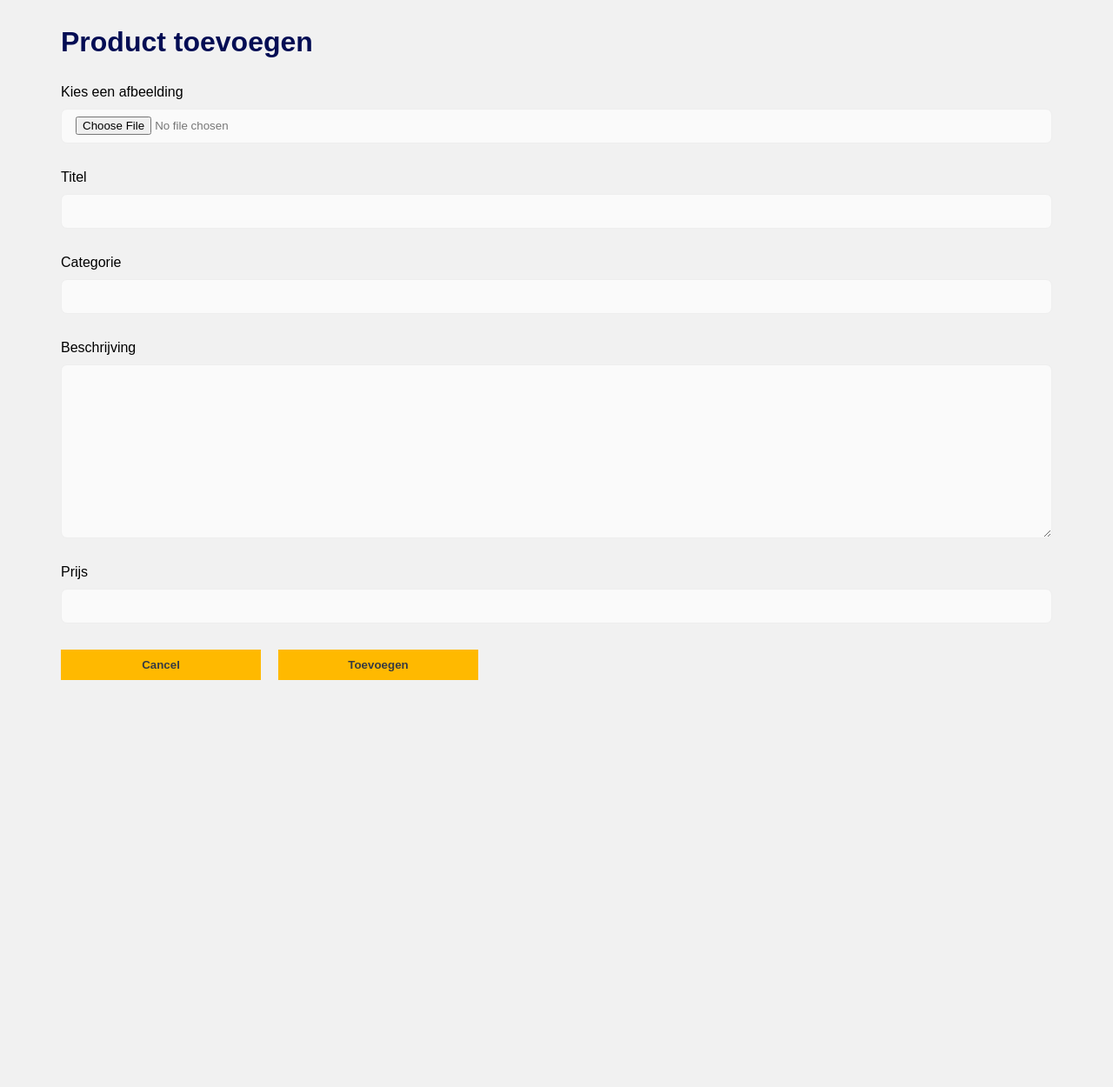
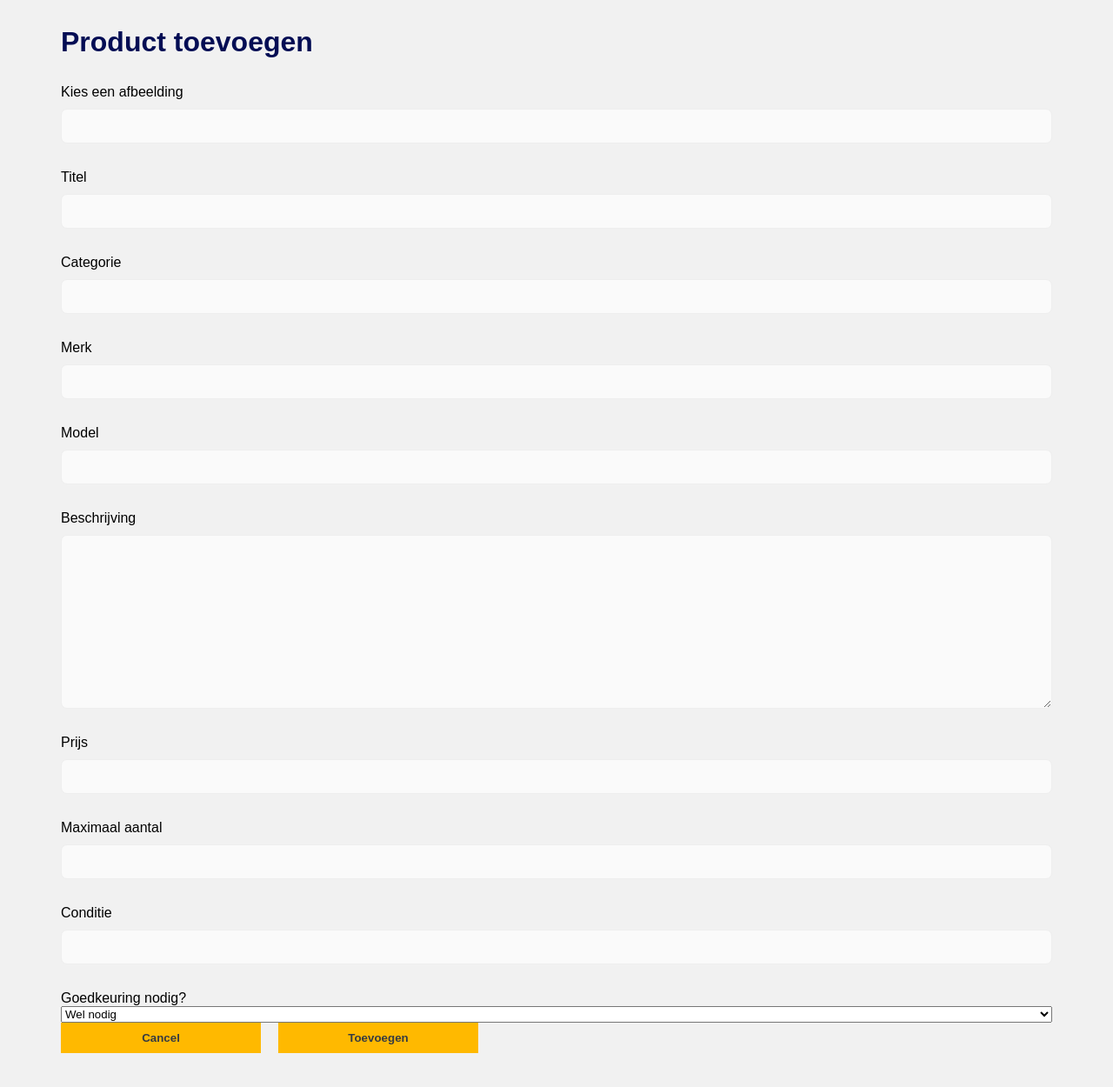
Before and after one commit to oosterlee/ipmedt-4-ktvoorraad, a React (Create React App) app: page /toevoegen in a window 1280 px wide. Shown: the top 1250 px of the page at 87% size. Before the commit the page ends 832 px from the top, so only its background shows below. Built offline with nearby package versions, Linux system fonts and the light colour scheme.

Commit message:
post functie deels geintegreerd

```diff
--- a/src/pages/AddProducts.jsx
+++ b/src/pages/AddProducts.jsx
@@ -1,35 +1,106 @@
 import React, { Component } from 'react';
 import '../css/addproducts.css'
+import axios from 'axios';
 
 
 class AddProducts extends Component {
+    constructor(props) {
+		super(props);
+
+        this.state = {
+            image: '',
+            productname: '',
+            description: '',
+            category: '',
+            brand: '',
+            model: '',
+            price: '',
+            maxorders: '',
+            condition: '',
+            approval: '',
+        }
+
+
+
+        this.changeHandler = e =>
+        {
+            this.setState({[e.target.name]: e.target.value})
+        }
+
+        this.submitHandler = e =>
+        {
+            e.preventDefault()
+            console.log(this.state)
+            const header = {
+                headers: {"Accept": "application/json"}
+              };
+            axios
+			    .post('http://localhost:8000/api/products/store', this.state, header)
+			    .then(response => {
+				console.log(response)
+			    })
+			    .catch(error => {
+				console.log(error)
+
+			})
+        };
+
+	}
+                //   axios({
+            //     method: 'post',
+            //     url: '/http://localhost:8000/api/products/store',
+            //     data: {
+            //       firstName: 'Fred',
+            //       lastName: 'Flintstone'
+            //     }
+            //   });
 
     render() {
+        const { image, productname, description, category, brand, model, price, maxorders, condition, approval} = this.state
 		return (
             <section class="add">
                 <h1 class="add__title"> Product toevoegen </h1>
-            <form class="create-form" action="/product" method="POST">
-            <label for="image">Kies een afbeelding </label>
-                <input class="create-form__input" type="file" id="image" name="image" accept="image/*"/>
+            <form class="create-form" action="/products" method="POST" onSubmit={this.submitHandler}>
+                <label for="image">Kies een afbeelding </label>
+                <input class="create-form__input" type="text" name="image" value={image} onChange={this.changeHandler} />
 
 
                 <label for="name">Titel</label>
-                <input class="create-form__input" name="name" id="name" type="text"/>
+                <input class="create-form__input" name="productname" type="text" value={productname} onChange={this.changeHandler}/>
                 <label for="kind">Categorie</label>
-                <input class="create-form__input" name="kind" id="kind" type="text"/>
+                <input class="create-form__input" name="category" id="category" type="text" value={category} onChange={this.changeHandler}/>
+                <label for="kind">Merk</label>
+                <input class="create-form__input" name="brand" id="brand" type="text" value={brand} onChange={this.changeHandler}/>
+                <label for="kind">Model</label>
+                <input class="create-form__input" name="model" id="model" type="text" value={model} onChange={this.changeHandler}/>
 
 
 
                 <label for="description">Beschrijving</label>
-                <textarea class="create-form__input create-form__input--height" name="description" id="description"> </textarea>
+                <textarea class="create-form__input create-form__input--height" name="description" id="description" value={description} onChange={this.changeHandler}> </textarea>
 
                 <label for="prijs">Prijs</label>
-                <input class="create-form__input" name="prijs" id="prijs" type="number"/>
+                <input class="create-form__input" name="price" type="number" value={price} onChange={this.changeHandler}/>
+
+                <label for="maximum">Maximaal aantal</label>
+                <input class="create-form__input" name="maxorders" id="maxorders" type="number" value={maxorders} onChange={this.changeHandler}/>
+
+                <label for="condition">Conditie</label>
+                <input class="create-form__input" name="condition"  type="text" value={condition} onChange={this.changeHandler}/>
+
+                <label for="Goedkeuring">Goedkeuring nodig?</label>
+                <select id="approval" name="approval" value={approval} onChange={this.changeHandler}>
+                    <option value="1">Wel nodig</option>
+                    <option value="false">Niet nodig</option>
+                </select>
 
                 <div class="create-form__u-flex">
                     <a class="create-form__btn" href="/index"><button class="create-form__btn create-form__btn--margin" type="submit">Cancel</button></a>
                     <a class="create-form__btn"><button class="create-form__btn" type="submit">Toevoegen</button></a>
                 </div>
+
+
+
             </form>
 
              </section>
--- a/src/pages/Products.jsx
+++ b/src/pages/Products.jsx
@@ -22,7 +22,7 @@ class Products extends Component {
 	  }
 
 	makeApiCall = searchTerm => {
-		const BASE_URL = "http://localhost:8001/api/products";
+		const BASE_URL = "http://localhost:8000/api/products";
 		axios.get(BASE_URL).then(json => this.setState({ products: json.data }));
 
 	  };
```
